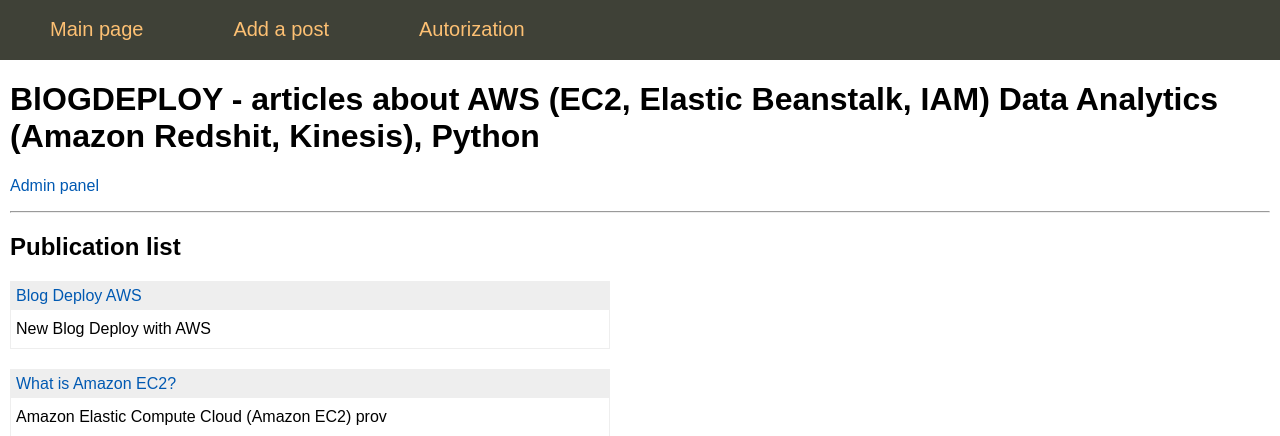
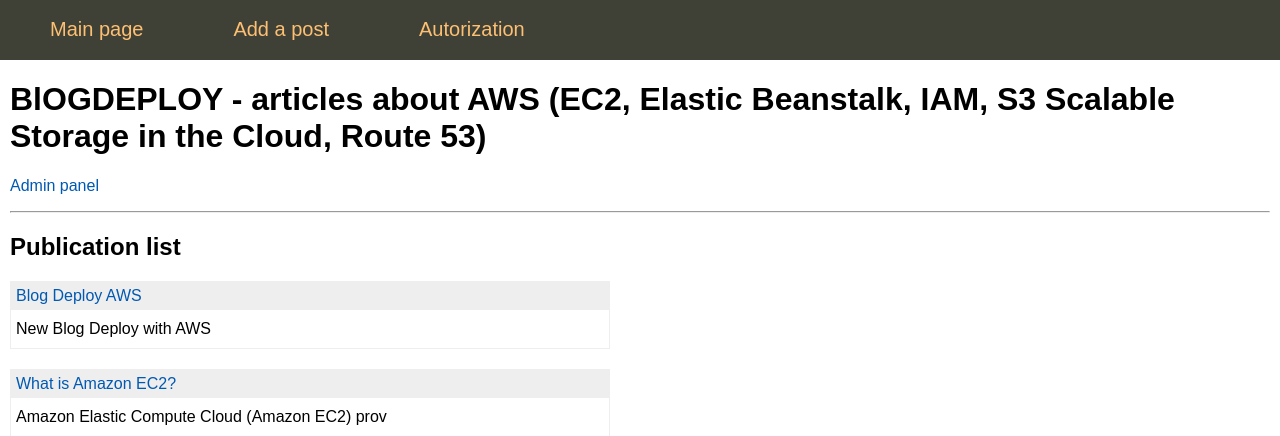
Before and after one commit to YuriiHamii/test_gitHubActions, a Flask app: page / in a window 1280 px wide. Shown: the top 436 px of the page. Run offline with Flask 2, Linux system fonts and the light colour scheme; data comes from the database, SQL or seed files in the repository.

Commit message:
Сhanged file base.html version1.0

```diff
--- a/templates/base.html
+++ b/templates/base.html
@@ -35,7 +35,7 @@
 
 <h1>{{title}}</h1>
         {% else -%}
-<h1>BlOGDEPLOY - articles about AWS (EC2, Elastic Beanstalk, IAM) Data Analytics (Amazon Redshit, Kinesis), Python</h1>
+<h1>BlOGDEPLOY - articles about AWS (EC2, Elastic Beanstalk, IAM, S3 Scalable Storage in the Cloud, Route 53)</h1>
         {% endif -%}
 {% endblock -%}
 </div>
```
